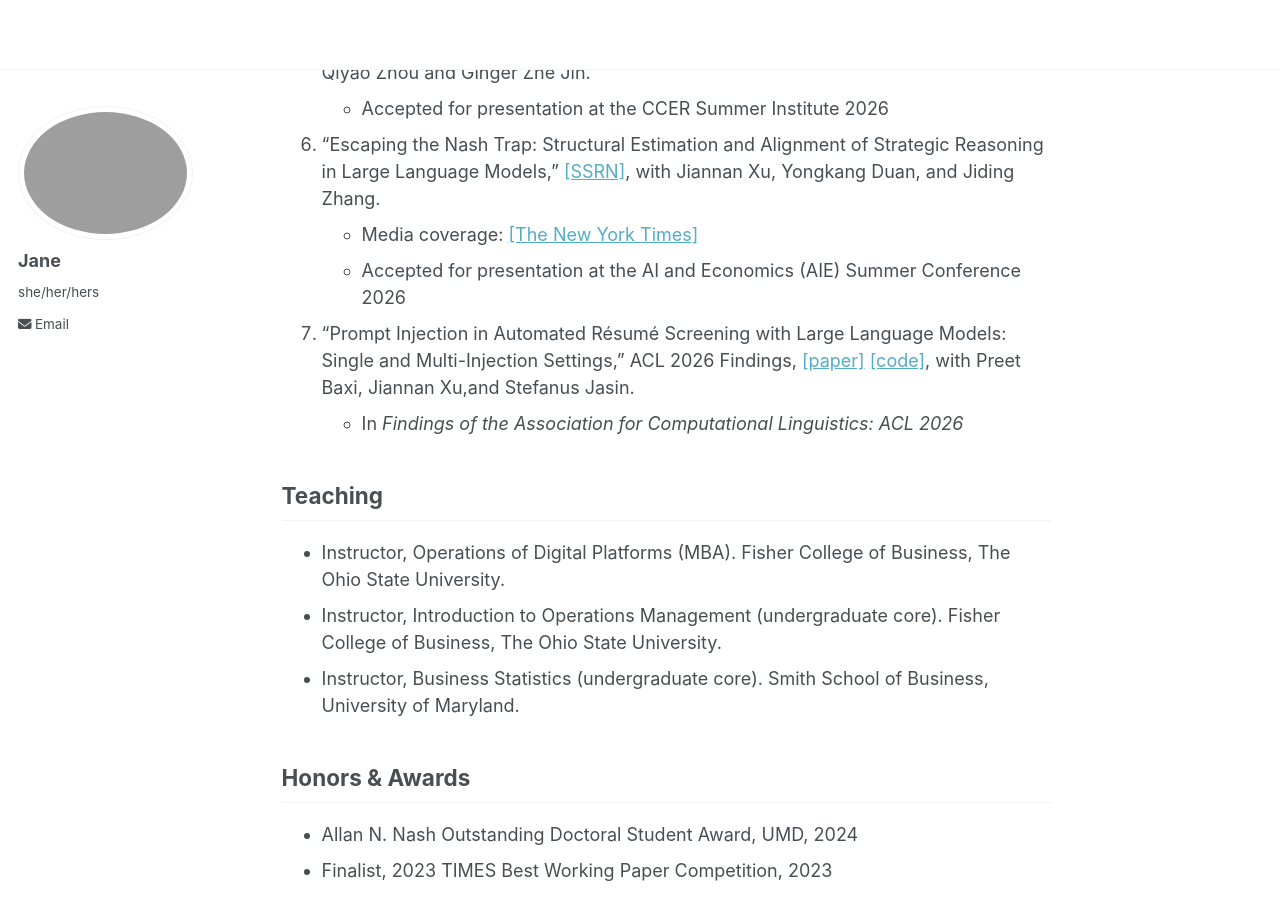
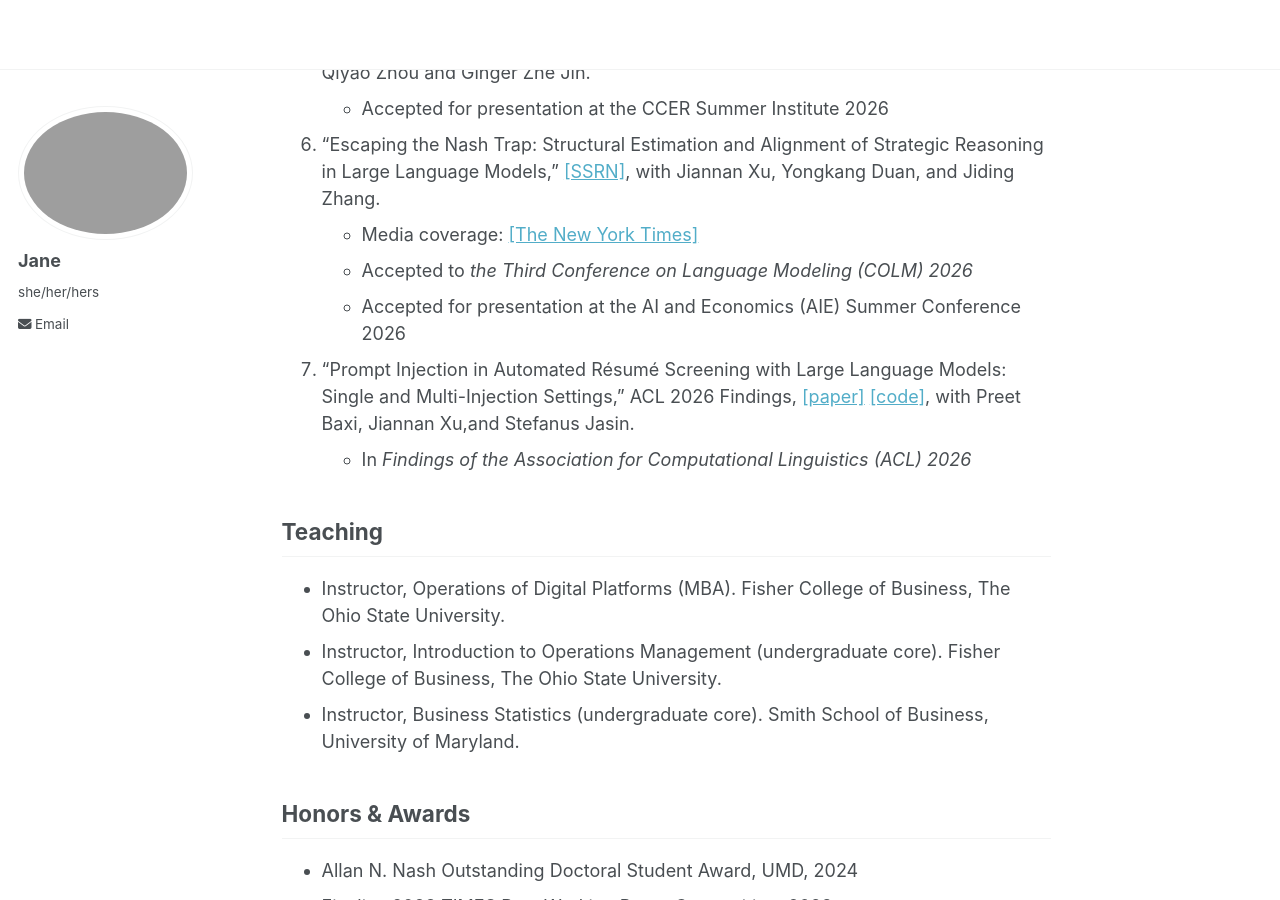
Before and after one commit to jiangyijane/jiangyijane.github.io, a Jekyll site: the page built from _pages/about.md, in a window 1280 px wide and 900 px high, scrolled down 1124 px. Built offline with Jekyll 4.4.1, drawn with Linux system fonts in a browser that asks for light colours.

Commit message:
Update conference presentation details in about.md
Added acceptance information for a conference presentation and updated publication details.

```diff
--- a/_pages/about.md
+++ b/_pages/about.md
@@ -29,9 +29,10 @@ Research
   - Accepted for presentation at the CCER Summer Institute 2026
 6. "Escaping the Nash Trap: Structural Estimation and Alignment of Strategic Reasoning in Large Language Models," [[SSRN]](https://papers.ssrn.com/sol3/papers.cfm?abstract_id=6993719), with Jiannan Xu, Yongkang Duan, and Jiding Zhang.
   - Media coverage: [[The New York Times]](https://www.nytimes.com/2026/06/29/business/artificial-intelligence-workplace-consequences.html?unlocked_article_code=1.t1A.E8FZ.drfKT24fjjJ0&smid=url-share)
+  - Accepted to *the Third Conference on Language Modeling (COLM) 2026*
   - Accepted for presentation at the AI and Economics (AIE) Summer Conference 2026
 7. "Prompt Injection in Automated Résumé Screening with Large Language Models: Single and Multi-Injection Settings," ACL 2026 Findings, [[paper]](https://aclanthology.org/2026.findings-acl.142.pdf) [[code]](https://github.com/preetb1199/Prompt_Injection_ACL26/), with Preet Baxi, Jiannan Xu,and Stefanus Jasin.
-  - In *Findings of the Association for Computational Linguistics: ACL 2026*
+  - In *Findings of the Association for Computational Linguistics (ACL) 2026*
 
 Teaching
 ------
```
